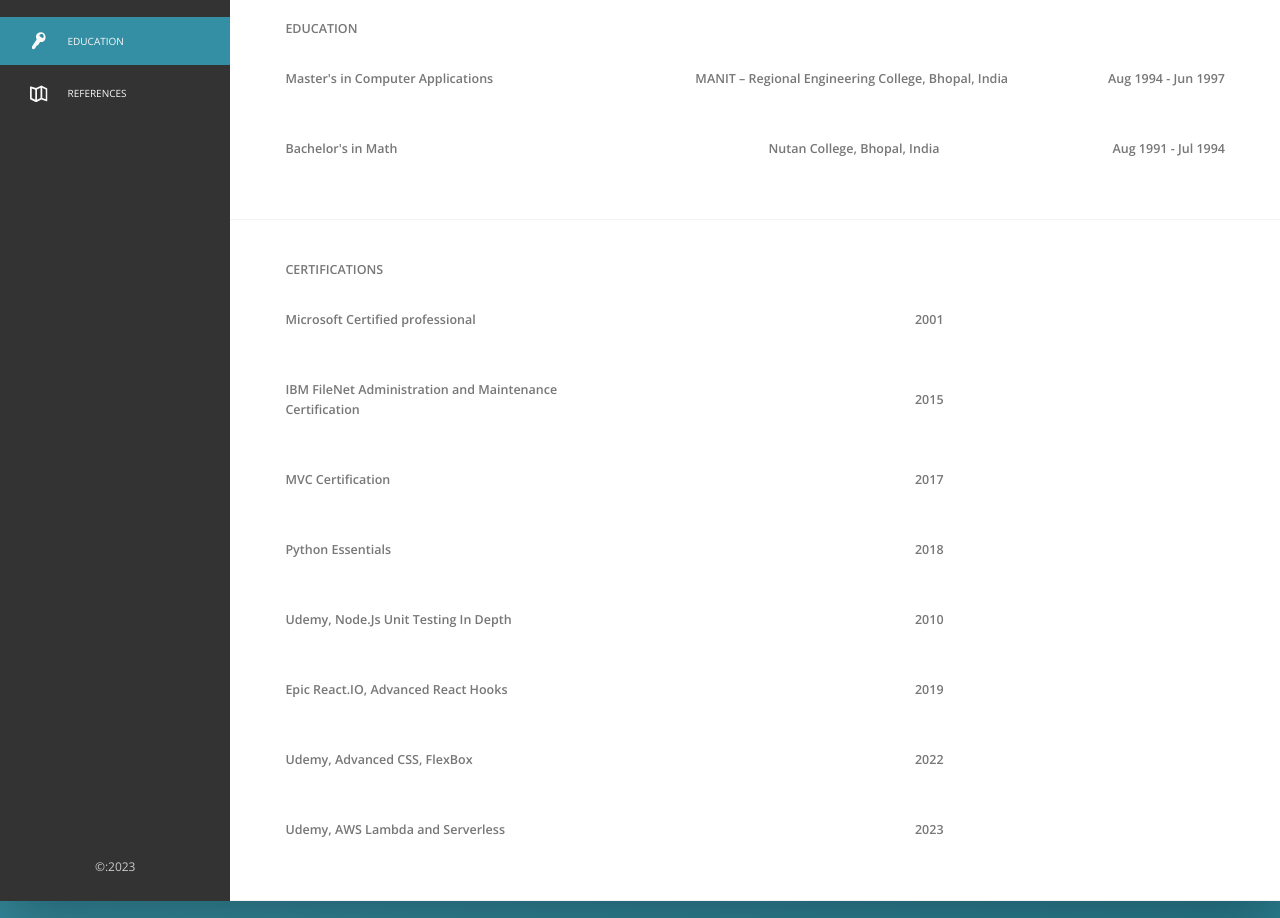
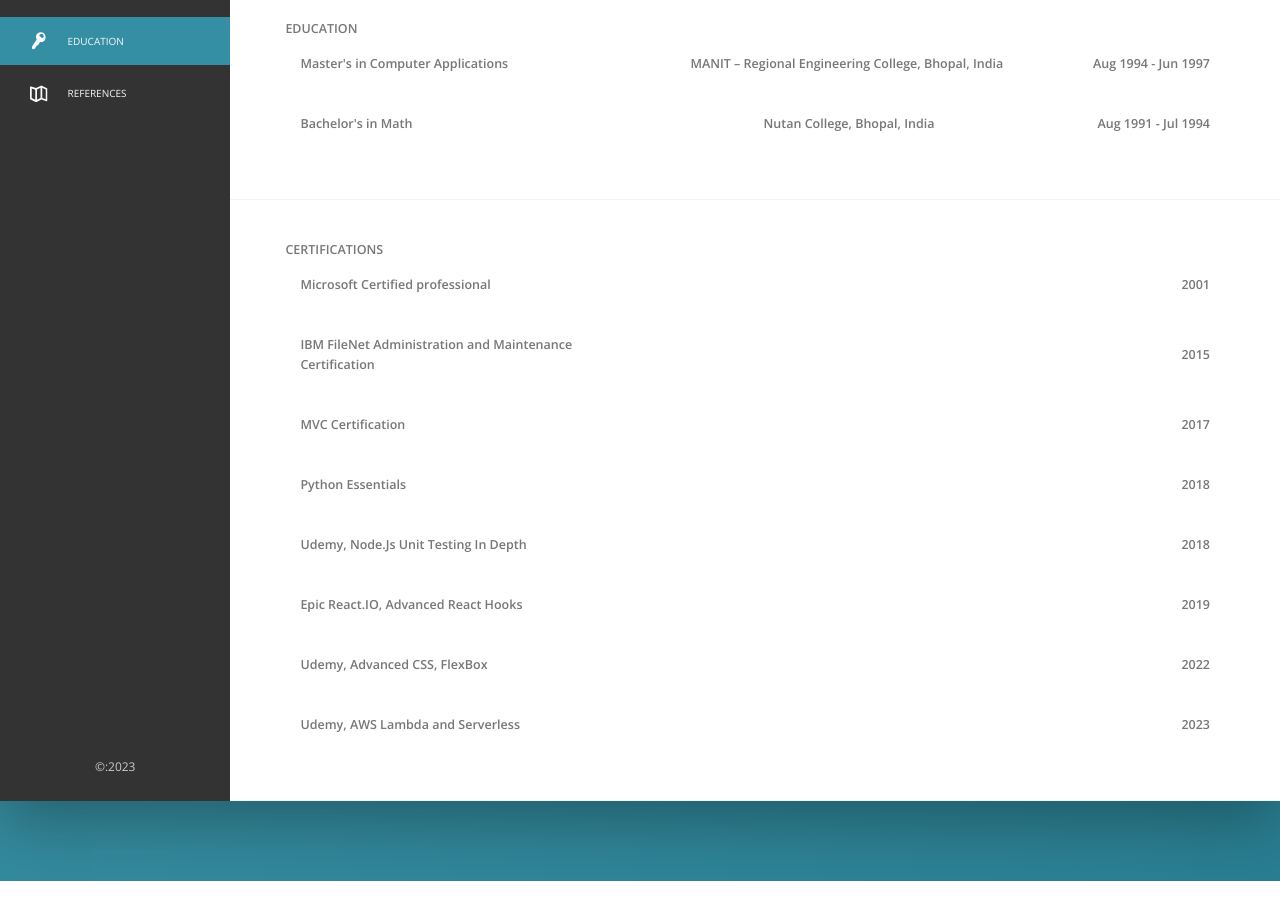
Before and after one commit to rschreck/html-sass-css, a website: page education.html in a window 1280 px wide. Shown: the part 238-1156 px from the top of the page. After the commit the page ends 1119 px from the top, so only its background shows below. Drawn offline with nearby package versions, Linux system fonts and the light colour scheme.

Commit message:
dynamic education

```diff
--- a/education.html
+++ b/education.html
@@ -104,126 +104,52 @@
             </div>
           </div>
           <div class="education" id="education">
-            <div class="education__heading">
-              <h4>Education</h4>
-            </div>
             <div class="education__card">
-              <div class="education__card__heading">
-                <h4 class="education__card__heading-position">
-                  Master's in Computer Applications
-                </h4>
-                <h4 class="education__card__heading-company">
-                  MANIT – Regional Engineering College, Bhopal, India
-                </h4>
-                <h4 class="education__card__heading-period">
-                  Aug 1994 - Jun 1997
-                </h4>
-              </div>
-            </div>
-            <div class="education__card">
-              <div class="education__card__heading">
-                <h4 class="education__card__heading-position">
-                  Bachelor's in Math
-                </h4>
-                <h4 class="education__card__heading-company">
-                  Nutan College, Bhopal, India
-                </h4>
-                <h4 class="education__card__heading-period">
-                  Aug 1991 - Jul 1994
-                </h4>
-              </div>
+            <div  id="myEducation"></div>
             </div>
             </div>
             <div class="education" id="education">
-              <div class="education__heading">
-                <h4>Certifications</h4>
-              </div>
               <div class="education__card">
-                <div class="education__card__heading">
-                  <h4 class="education__card__heading-position">
-                    Microsoft Certified professional
-                  </h4>
-                  <h4 class="education__card__heading-position">
-                    2001
-                  </h4>
+                <div id="myCertifications"></div>
                 </div>
-              </div>
-              <div class="education__card">
-                <div class="education__card__heading">
-                  <h4 class="education__card__heading-position">
-                    IBM FileNet Administration and Maintenance Certification
-                  </h4>
-                  <h4 class="education__card__heading-position">
-                    2015
-                  </h4>
                 </div>
-              </div>
-              <div class="education__card">
-                <div class="education__card__heading">
-                  <h4 class="education__card__heading-position">
-                   MVC Certification
-                  </h4>
-                  <h4 class="education__card__heading-position">
-                    2017
-                  </h4>
                 </div>
-              </div>
-              <div class="education__card">
-                <div class="education__card__heading">
-                  <h4 class="education__card__heading-position">
-                   Python Essentials
-                  </h4>
-                  <h4 class="education__card__heading-position">
-                    2018
-                  </h4>
-                </div>
-              </div>
-              <div class="education__card">
-                <div class="education__card__heading">
-                  <h4 class="education__card__heading-position">
-                    Udemy, Node.Js Unit Testing In Depth
-                  </h4>
-                  <h4 class="education__card__heading-position">
-                    2010
-                  </h4>
-                </div>
-              </div>
-              <div class="education__card">
-                <div class="education__card__heading">
-                  <h4 class="education__card__heading-position">
-                    Epic React.IO, Advanced React Hooks
-                  </h4>
-                  <h4 class="education__card__heading-position">
-                    2019
-                  </h4>
-                </div>
-              </div>
-              <div class="education__card">
-                <div class="education__card__heading">
-                  <h4 class="education__card__heading-position">
-                    Udemy, Advanced CSS, FlexBox
-                  </h4>
-                  <h4 class="education__card__heading-position">
-                    2022
-                  </h4>
-                </div>
-              </div>
-              <div class="education__card">
-                <div class="education__card__heading">
-                  <h4 class="education__card__heading-position">
-                    Udemy, AWS Lambda and Serverless
-                  </h4>
-                  <h4 class="education__card__heading-position">
-                    2023
-                  </h4>
-                </div>
-              </div>
-              </div>
           </div>
         </main>
       </div>
     </div>
     <script>
+       fetch('education.json')
+        .then(function (response) {
+            return response.json();
+        })
+        .then(function (data) {
+            appendData(data);
+        })
+        .catch(function (err) {
+            console.log('error: ' + err);
+        });
+
+    function appendData(data) {
+        let myEducation = document.getElementById("myEducation");
+        let myCertifications = document.getElementById("myCertifications");
+        $(myCertifications).append('<div class="education__heading">Certifications</div>');
+        $(myEducation).append('<div class="education__heading">Education</div>');
+
+        data.education.forEach(function(item) {
+       var element = $('<div class="education__card__heading"><h4 class="education__card__heading-position">' + item.degree + '</h4>'
+       + '<h4 class="education__card__heading-company">' + item.institute + '</h4>'
+       + '<h4 class="education__card__heading-period">' + item.period + '</h4>'+ '</div>');
+      $(myEducation).append(element);
+});
+
+data.certifications.forEach(function(item) {
+  var element = $('<div class="education__card__heading"><h4 class="education__card__heading-position">' + item.certificate + '</h4>'
+    + '<h4 class="education__card__heading-company">' + item.period + '</h4>'+ '</div>');
+    $(myCertifications).append(element);
+});
+
+  }
       function makeItActive(myDIV) {
         var els = document.getElementsByClassName("side-nav__item");
         Array.from(els).forEach((el) => {
@@ -237,6 +163,7 @@
         element.classList.add("activate-menu");
         $("#header").load("header.html");
       });
+
     </script>
   </body>
 </html>
--- /dev/null
+++ b/education.json
@@ -0,0 +1,48 @@
+{
+  "education": [
+    {
+      "degree": "Master's in Computer Applications",
+      "institute": "MANIT – Regional Engineering College, Bhopal, India",
+      "period": "Aug 1994 - Jun 1997"
+    },
+    {
+      "degree": "Bachelor's in Math",
+      "institute": "Nutan College, Bhopal, India",
+      "period": "Aug 1991 - Jul 1994"
+    }
+  ],
+  "certifications": [
+    {
+      "certificate": "Microsoft Certified professional",
+      "period": "2001"
+    },
+    {
+      "certificate": "IBM FileNet Administration and Maintenance Certification",
+      "period": "2015"
+    },
+    {
+      "certificate": "MVC Certification",
+      "period": "2017"
+    },
+    {
+      "certificate": "Python Essentials",
+      "period": "2018"
+    },
+    {
+      "certificate": "Udemy, Node.Js Unit Testing In Depth",
+      "period": "2018"
+    },
+    {
+      "certificate": "Epic React.IO, Advanced React Hooks ",
+      "period": "2019"
+    },
+    {
+      "certificate": "Udemy, Advanced CSS, FlexBox",
+      "period": "2022"
+    },
+    {
+      "certificate": "Udemy, AWS Lambda and Serverless",
+      "period": "2023"
+    }
+  ]
+}
--- a/sass/_components.scss
+++ b/sass/_components.scss
@@ -54,10 +54,9 @@
 
   &__heading {
     font-size: 1.25rem;
-    font-weight: 500;
+    font-weight: 1000;
     text-transform: uppercase;
-
-    padding: 1.5rem 3rem;
+    // padding: 1.5rem 3rem;
 
     @media only screen and (max-width: $bp-small) {
       font-size: 1.8rem;
@@ -68,13 +67,14 @@
     padding: 1.5rem 3rem;
   }
   &__card__heading {
+    padding: 1.5rem 1.5rem;
     font-size: 1.25rem;
     font-weight: 500;
 
     display: flex;
     justify-content: space-between;
     align-items: center;
-    margin-bottom: 2rem;
+    margin-bottom: 1rem;
     &-position {
       flex: 0 0 33%;
     }
```
Also changed, not shown: css/style.css.
